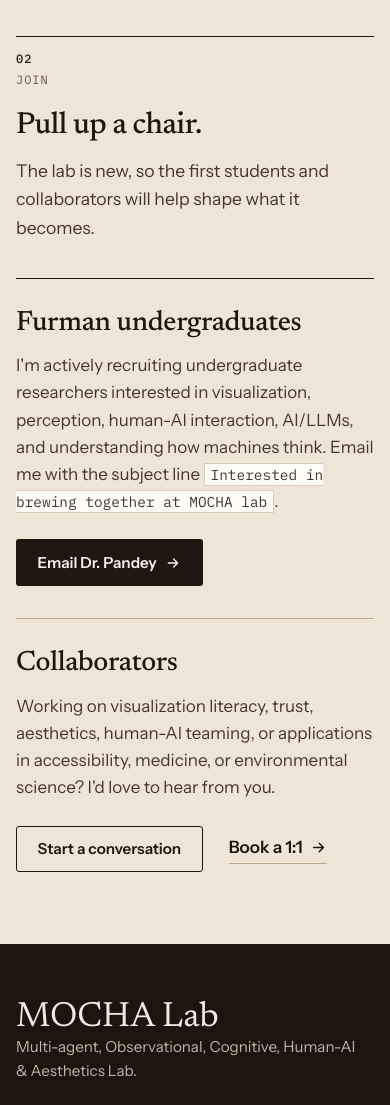
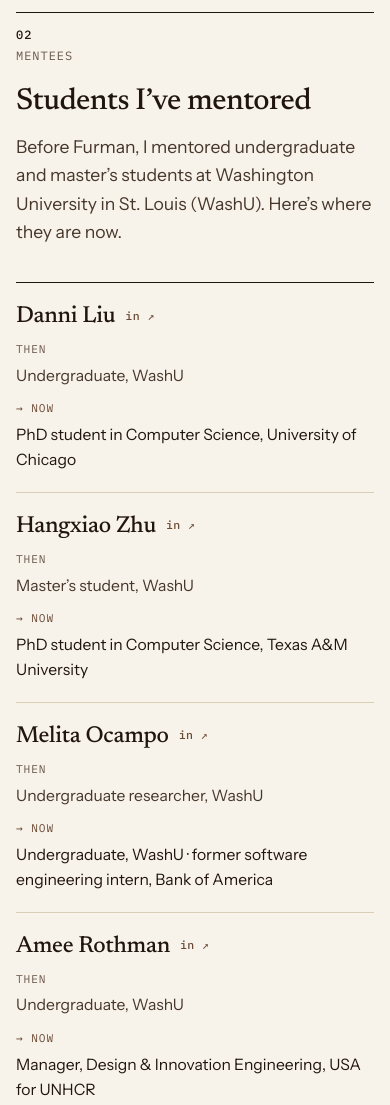
Before and after one commit to themochalab/themochalab.github.io, a plain HTML site: page people.html in a window 390 px wide. Shown: the part 2340-3445 px from the top of the page. Drawn offline with Linux system fonts and the light colour scheme.

Commit message:
Add previous mentees to the People page
- New "Mentees" section listing students mentored at WashU, with
  then/now roles and LinkedIn links: Danni Liu, Hangxiao Zhu,
  Melita Ocampo, Amee Rothman
- Responsive then/now row layout for desktop, tablet, and phones

```diff
--- a/css/style.css
+++ b/css/style.css
@@ -753,6 +753,51 @@ h3 { font-size: 1.4rem; line-height: 1.2; }
 .collab h3 a:hover { text-decoration: underline; text-underline-offset: 0.18em; text-decoration-thickness: 1px; }
 .collab p { margin: 0; color: var(--ink-2); }
 
+/* People: mentees ("then -> now" rows) */
+
+.mentees { list-style: none; margin: 0; padding: 0; border-top: 1px solid var(--ink); }
+
+.mentee {
+  display: grid;
+  grid-template-columns: minmax(0, 4fr) minmax(0, 8fr);
+  gap: 10px 40px;
+  align-items: baseline;
+  padding: 24px 0;
+  border-bottom: 1px solid var(--rule);
+}
+
+.mentee__name { font-size: 1.45rem; margin: 0; }
+.mentee__name a { color: var(--ink); text-decoration: none; }
+.mentee__name a:hover { text-decoration: underline; text-underline-offset: 0.18em; text-decoration-thickness: 1px; }
+.mentee__ext {
+  font-family: var(--mono);
+  font-size: 0.72rem;
+  letter-spacing: 0.04em;
+  color: var(--brown);
+  margin-left: 10px;
+  white-space: nowrap;
+  vertical-align: 0.2em;
+}
+
+.mentee__path {
+  display: grid;
+  grid-template-columns: repeat(2, minmax(0, 1fr));
+  gap: 10px 40px;
+  margin: 0;
+}
+.mentee__path dt {
+  font-family: var(--mono);
+  font-size: 0.7rem;
+  letter-spacing: 0.08em;
+  text-transform: uppercase;
+  color: var(--muted);
+  margin-bottom: 4px;
+}
+.mentee__path dd { margin: 0; color: var(--ink-2); font-size: 0.98rem; }
+.mentee__now dt { color: var(--brown); }
+.mentee__now dt::before { content: "→ "; }
+.mentee__now dd { color: var(--ink); }
+
 /* ==========================================================================
    Publications
    ========================================================================== */
@@ -1092,9 +1137,15 @@ h3 { font-size: 1.4rem; line-height: 1.2; }
 
   .lines li { grid-template-columns: minmax(0, 1fr); gap: 2px; }
 
+  .mentee { grid-template-columns: minmax(0, 1fr); padding: 20px 0; }
+
   .video__play { left: 12px; top: 12px; }
 
   .footer-top { grid-template-columns: minmax(0, 1fr); gap: 32px; }
+}
+
+@media (max-width: 480px) {
+  .mentee__path { grid-template-columns: minmax(0, 1fr); gap: 12px; }
 }
 
 @media (max-width: 360px) {
--- a/people.html
+++ b/people.html
@@ -134,11 +134,54 @@
     </div>
   </section>
 
+  <!-- MENTEES -->
+  <section class="section section--tight" aria-labelledby="mentees-h">
+    <div class="wrap">
+      <header class="sec-head">
+        <p class="sec-label"><b>02</b>Mentees</p>
+        <div class="sec-head__body">
+          <h2 id="mentees-h">Students I’ve mentored</h2>
+          <p>Before Furman, I mentored undergraduate and master’s students at Washington University in St.&nbsp;Louis (WashU). Here’s where they are now.</p>
+        </div>
+      </header>
+      <ul class="mentees">
+        <li class="mentee">
+          <h3 class="mentee__name"><a href="https://www.linkedin.com/in/dndanniliu/" target="_blank" rel="noopener">Danni Liu<span class="sr-only">, LinkedIn profile</span><span class="mentee__ext" aria-hidden="true">in ↗</span></a></h3>
+          <dl class="mentee__path">
+            <div><dt>Then</dt><dd>Undergraduate, WashU</dd></div>
+            <div class="mentee__now"><dt>Now</dt><dd>PhD student in Computer Science, University of Chicago</dd></div>
+          </dl>
+        </li>
+        <li class="mentee">
+          <h3 class="mentee__name"><a href="https://www.linkedin.com/in/hangxiao-zhu-7364711a9/" target="_blank" rel="noopener">Hangxiao Zhu<span class="sr-only">, LinkedIn profile</span><span class="mentee__ext" aria-hidden="true">in ↗</span></a></h3>
+          <dl class="mentee__path">
+            <div><dt>Then</dt><dd>Master’s student, WashU</dd></div>
+            <div class="mentee__now"><dt>Now</dt><dd>PhD student in Computer Science, Texas A&amp;M University</dd></div>
+          </dl>
+        </li>
+        <li class="mentee">
+          <h3 class="mentee__name"><a href="https://www.linkedin.com/in/melitao/" target="_blank" rel="noopener">Melita Ocampo<span class="sr-only">, LinkedIn profile</span><span class="mentee__ext" aria-hidden="true">in ↗</span></a></h3>
+          <dl class="mentee__path">
+            <div><dt>Then</dt><dd>Undergraduate researcher, WashU</dd></div>
+            <div class="mentee__now"><dt>Now</dt><dd>Undergraduate, WashU · former software engineering intern, Bank of America</dd></div>
+          </dl>
+        </li>
+        <li class="mentee">
+          <h3 class="mentee__name"><a href="https://www.linkedin.com/in/ameerothman/" target="_blank" rel="noopener">Amee Rothman<span class="sr-only">, LinkedIn profile</span><span class="mentee__ext" aria-hidden="true">in ↗</span></a></h3>
+          <dl class="mentee__path">
+            <div><dt>Then</dt><dd>Undergraduate, WashU</dd></div>
+            <div class="mentee__now"><dt>Now</dt><dd>Manager, Design &amp; Innovation Engineering, USA for UNHCR</dd></div>
+          </dl>
+        </li>
+      </ul>
+    </div>
+  </section>
+
   <!-- JOIN -->
   <section class="section section--tint" id="join" aria-labelledby="join-h">
     <div class="wrap">
       <header class="sec-head">
-        <p class="sec-label"><b>02</b>Join</p>
+        <p class="sec-label"><b>03</b>Join</p>
         <div class="sec-head__body">
           <h2 id="join-h">Pull up a chair.</h2>
           <p>The lab is new, so the first students and collaborators will help shape what it becomes.</p>
```
